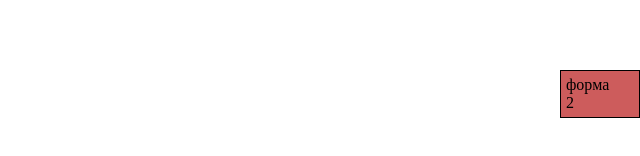
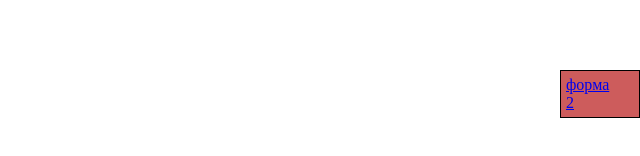
Before and after one commit to nihilietzche/kraskursovaya, a plain HTML site: page index.html in a window 1280 px wide. Shown: the part 350-506 px from the top of the page, 640-1280 px from the left. Drawn offline with Linux system fonts and the light colour scheme.

Commit message:
Update index.html

```diff
--- a/index.html
+++ b/index.html
@@ -10,7 +10,7 @@
 <body>
 
 	<div class="form1"><a href="form1.html">форма 1</a></div>
-	<div class="form2">форма 2</div>
+	<div class="form2"><a href="form2.html">форма 2</a></div>
 	<div class="form3"><a href="js/entry.js">entry</a></div>
 </body>
 <html>
```
